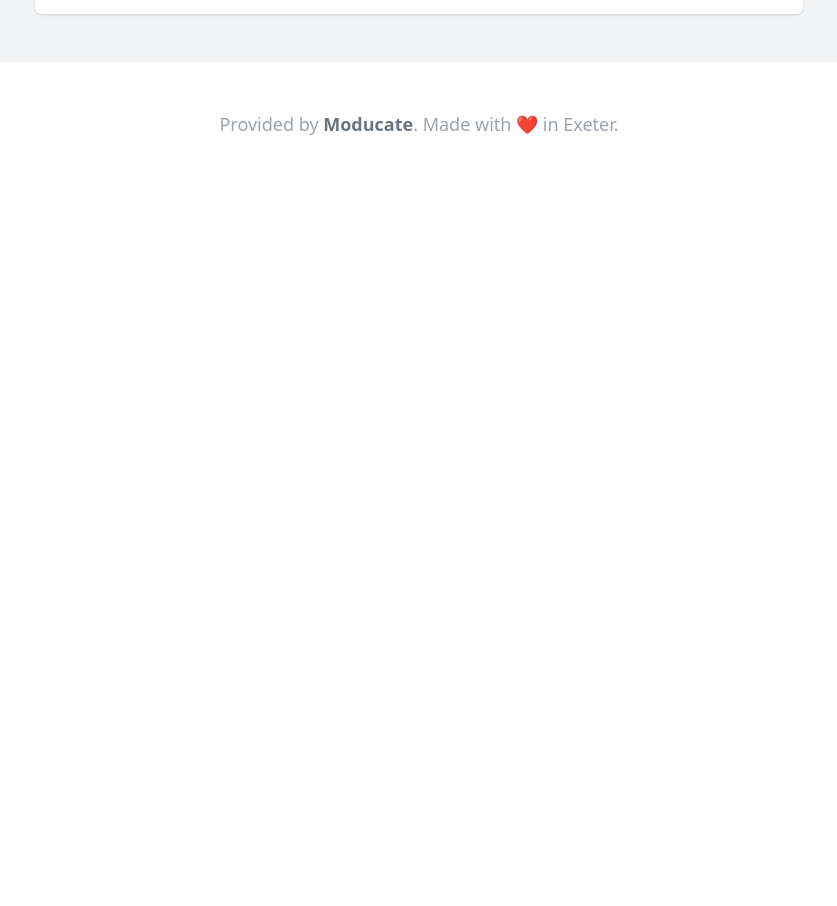
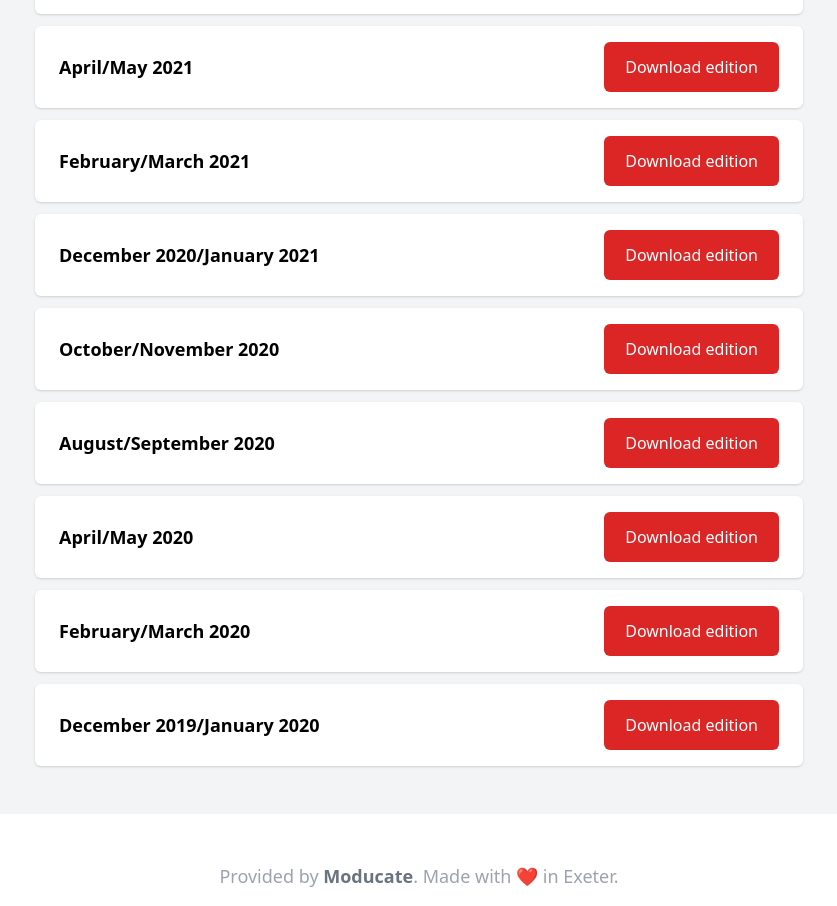
Before and after one commit to moducate/haldon-views, a Next.js app: page /archive in a window 1280 px wide. Shown: the part 710-1616 px from the top of the page, without its empty margins (221-1058 px from the left). Before the commit the page ends 864 px from the top, so only its background shows below. Built offline with nearby package versions, Linux system fonts and the light colour scheme.

Commit message:
feat(editions): added links to old editions

```diff
--- a/data/archive.ts
+++ b/data/archive.ts
@@ -15,6 +15,46 @@ export const newsletters: Newsletter[] = [
     filePath: 'june-july-2021',
     latest: false,
   },
+  {
+    name: 'April/May 2021',
+    filePath: 'april-may-2021',
+    latest: false,
+  },
+  {
+    name: 'February/March 2021',
+    filePath: 'february-march-2021',
+    latest: false,
+  },
+  {
+    name: 'December 2020/January 2021',
+    filePath: 'december-january-2020',
+    latest: false,
+  },
+  {
+    name: 'October/November 2020',
+    filePath: 'october-november-2020',
+    latest: false,
+  },
+  {
+    name: 'August/September 2020',
+    filePath: 'august-september-2020',
+    latest: false,
+  },
+  {
+    name: 'April/May 2020',
+    filePath: 'april-may-2020',
+    latest: false,
+  },
+  {
+    name: 'February/March 2020',
+    filePath: 'february-march-2020',
+    latest: false,
+  },
+  {
+    name: 'December 2019/January 2020',
+    filePath: 'december-january-2019',
+    latest: false,
+  },
 ]
 
 export const latest = (): Newsletter | undefined => newsletters.filter((x) => x.latest)[0]
```
